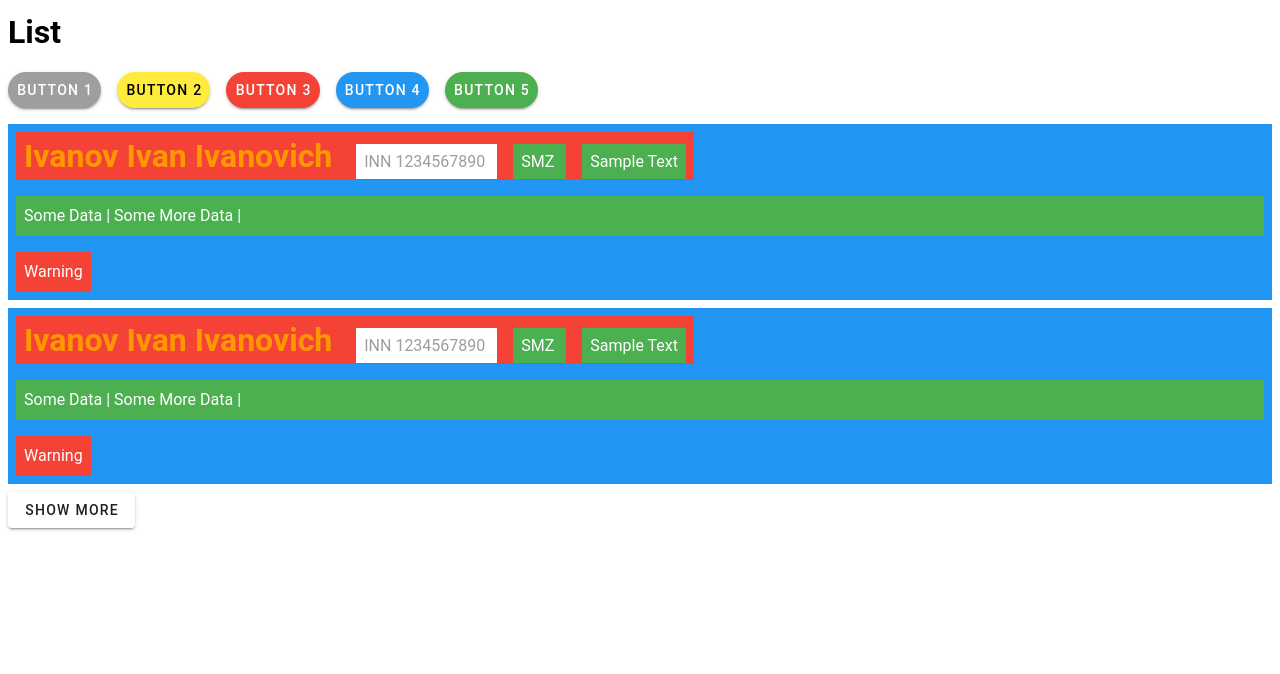
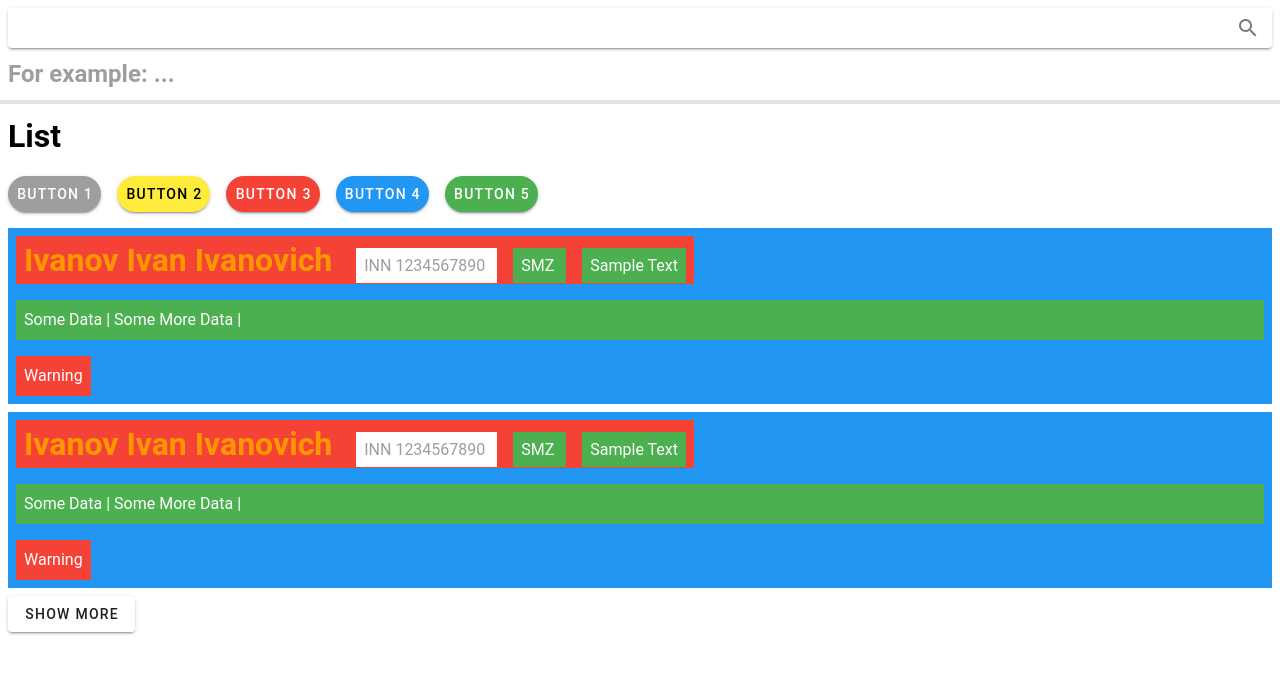
Before and after one commit to chnmk/vuetify-staff-list, a Vue app: page / in a window 1280 px wide. Shown: the top 674 px of the page. Built offline with nearby package versions, Linux system fonts and the light colour scheme.

Commit message:
feat: add search component

```diff
--- a/src/components/StaffPage.vue
+++ b/src/components/StaffPage.vue
@@ -1,3 +1,7 @@
 <template>
-  <StaffList />
+  <div>
+    <StaffSearch />
+    <v-divider thickness="4" />
+    <StaffList />
+  </div>
 </template>
--- /dev/null
+++ b/src/components/main/StaffSearch.vue
@@ -0,0 +1,17 @@
+<template>
+  <div>
+    <v-text-field
+        :loading="loading"
+        append-inner-icon="mdi-magnify"
+        density="compact"
+        label="Search"
+        variant="solo"
+        hide-details
+        single-line
+        class="ma-2"
+      ></v-text-field>
+      <h2 class="text-grey ma-2">
+        For example: ...
+      </h2>
+  </div>
+</template>
```
